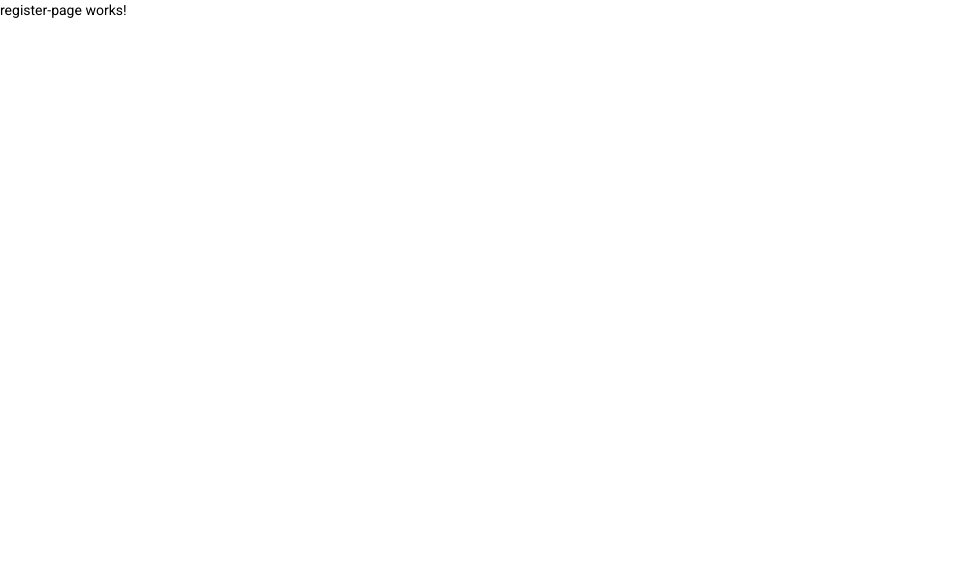
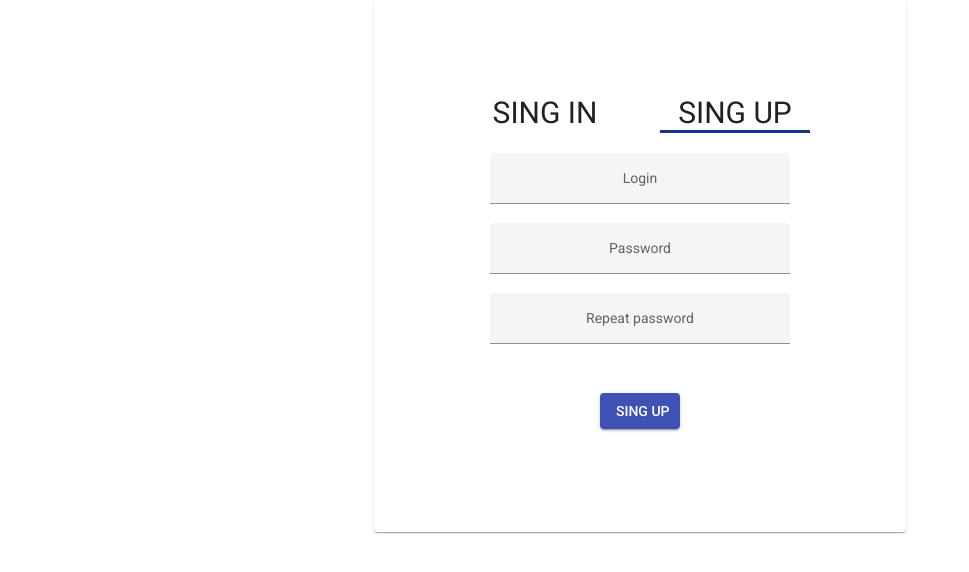
Before and after one commit to korneliawolniak/toDoList, an Angular app: page /register in a window 1280 px wide. Shown: the top 572 px of the page, without its empty margins (0-969 px from the left). Built offline with nearby package versions, Linux system fonts and the light colour scheme.

Commit message:
done register page

```diff
--- a/src/app/pages/login-page/login-page.component.scss
+++ b/src/app/pages/login-page/login-page.component.scss
@@ -14,16 +14,23 @@
   &__header {
     display: inline-flex;
     font-size: 30px;
-    height: 100px;
+    height: 50px;
     gap: 40px;
   }
   &__title {
     text-align: center;
     width: 150px;
+    display: inline-block;
+    position: relative;
+    margin-bottom: 20px;
+    border-bottom: 3px solid #17368a;
   }
   &__sing-up {
     text-align: center;
     width: 150px;
+    display: inline-block;
+    position: relative;
+    margin-bottom: 20px;
   }
   &__input-box {
     display: flex;
@@ -43,3 +50,20 @@
     width: 80px;
   }
 }
+.sing-in__sing-up:after {
+  content: "";
+  position: absolute;
+  width: 100%;
+  transform: scaleX(0);
+  height: 3px;
+  bottom: 0;
+  left: 0;
+  background-color: #17368a;
+  transform-origin: bottom right;
+  transition: transform 0.25s ease-out;
+}
+
+.sing-in__sing-up:hover:after {
+  transform: scaleX(1);
+  transform-origin: bottom left;
+}
--- a/src/app/pages/register-page/register-page.component.html
+++ b/src/app/pages/register-page/register-page.component.html
@@ -1 +1,30 @@
-<p>register-page works!</p>
+<mat-card class="main-register-box">
+    <div class="sing-up__header">
+      <div class="sing-up__sing-in">SING IN</div>
+      <div class="sing-up__title">SING UP</div>
+    </div>
+
+    <form class = "sing-up__input-box">
+      <mat-form-field class="sing-up__login-input" appearance="fill">
+        <mat-label>Login</mat-label>
+        <input matInput placeholder="example@gmail.com" />
+      </mat-form-field>
+
+      <mat-form-field class="sing-up__password-input" appearance="fill">
+        <mat-label>Password</mat-label>
+        <input matInput placeholder="Password" />
+      </mat-form-field>
+      <mat-form-field class="sing-up__password-input" appearance="fill">
+        <mat-label>Repeat password</mat-label>
+        <input matInput placeholder="Repeat password" />
+      </mat-form-field>
+    </form>
+    <button
+      mat-raised-button
+      class="sing-up__button"
+      color="primary"
+      aria-label="Sing in button"
+    >
+      SING UP
+    </button>
+  </mat-card>
--- a/src/app/pages/register-page/register-page.component.scss
+++ b/src/app/pages/register-page/register-page.component.scss
@@ -0,0 +1,70 @@
+.main-register-box {
+  width: 500px;
+  height: 500px;
+  display: flex;
+  flex-direction: column;
+  align-items: center;
+  justify-content: center;
+  margin: auto;
+}
+
+.sing-up {
+  display: flex;
+
+  &__header {
+    display: inline-flex;
+    font-size: 30px;
+    height: 50px;
+    gap: 40px;
+  }
+  &__title {
+    text-align: center;
+    width: 150px;
+    display: inline-block;
+    position: relative;
+    margin-bottom: 20px;
+    border-bottom: 3px solid #17368a;
+
+  }
+  &__sing-in {
+    text-align: center;
+    width: 150px;
+    display: inline-block;
+    position: relative;
+    margin-bottom: 20px;
+  }
+  &__input-box {
+    display: flex;
+    flex-direction: column;
+    width: 300px;
+  }
+  &__login-input {
+    text-align: center;
+  }
+  &__password-input {
+    text-align: center;
+  }
+  &__button {
+    margin-top: 30px;
+
+    width: 80px;
+  }
+}
+
+.sing-up__sing-in:after {
+  content: "";
+  position: absolute;
+  width: 100%;
+  transform: scaleX(0);
+  height: 3px;
+  bottom: 0;
+  left: 0;
+  background-color: #17368a;
+  transform-origin: bottom right;
+  transition: transform 0.25s ease-out;
+}
+
+.sing-up__sing-in:hover:after {
+  transform: scaleX(1);
+  transform-origin: bottom left;
+}
```
